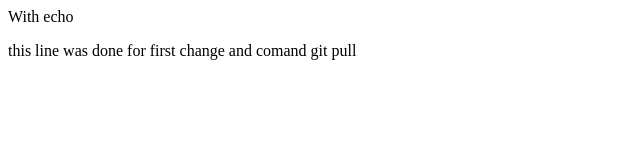
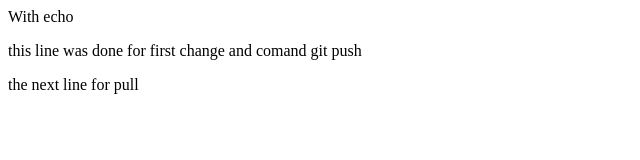
Before and after one commit to fatherhoodisntaproblem/studing_dir_github, a plain HTML site: page index.html in a window 1280 px wide. Shown: the whole page, without its empty margins (0-640 px from the left). Drawn offline with Linux system fonts and the light colour scheme.

Commit message:
Update index.html
the line was added in GitHub

```diff
--- a/index.html
+++ b/index.html
@@ -1,2 +1,3 @@
 <p>With echo
-<p>this line was done for first change and comand git pull</p>
+<p>this line was done for first change and comand git push</p>
+<p>the next line for pull</p>
```
